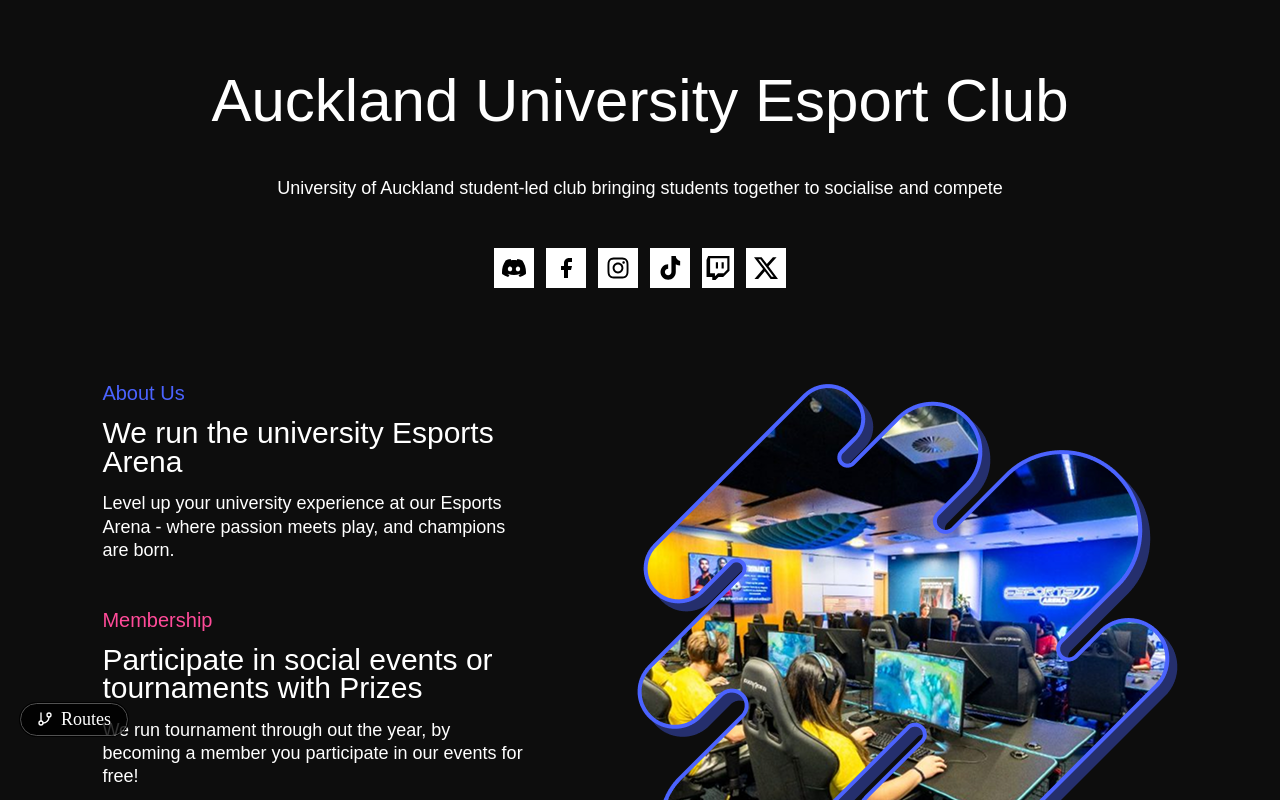
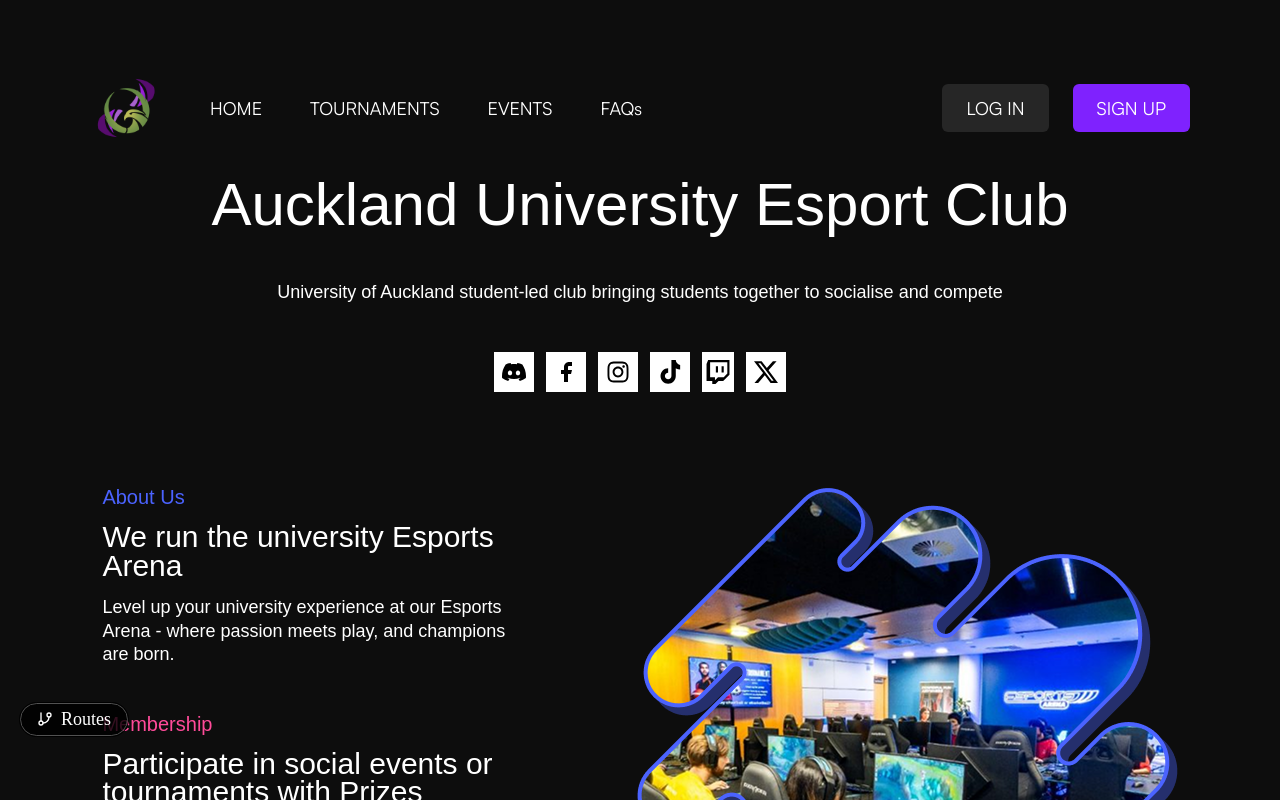
Before and after one commit to UoaWDCC/esports-club, a Next.js app: page / in a window 1280 px wide. Shown: the top 800 px of the page. Built offline with nearby package versions, Linux system fonts and the light colour scheme; a web font is replaced by a local one.

Commit message:
feat: added navbar

```diff
--- a/src/app/(frontend)/(home)/page.tsx
+++ b/src/app/(frontend)/(home)/page.tsx
@@ -3,6 +3,7 @@
 import { LandingImage } from "@/components/assets/image";
 import { Button } from "@/components/button/Button";
 import { PageLayout } from "@/components/layout/PageLayout";
+import Navbar from "@/components/navbar/Navbar";
 
 import { HeroSection } from "./components";
 import { InformationPanel, InformationPanelProps } from "./components/InformationPanel";
@@ -24,6 +25,7 @@
 export default function LandingPage() {
     return (
         <PageLayout>
+            <Navbar />
             <div className="font-tomorrow flex flex-col items-center gap-24">
                 <HeroSection />
                 <div className="flex justify-between gap-24">
--- /dev/null
+++ b/src/components/navbar/Navbar.tsx
@@ -0,0 +1,29 @@
+import React from "react";
+import Image from "next/image";
+import Link from "next/link";
+
+import logo from "@/components/assets/image/AUECLogo.png";
+
+import { Button } from "../button/Button";
+
+export default function Navbar() {
+    return (
+        <nav className="flex w-full max-w-[1100px] items-center justify-between">
+            <div className="flex items-center gap-12">
+                <Image src={logo} width={72} height={72} alt="AUECLogo" />
+                <div className="flex gap-12">
+                    <Link href="/">HOME</Link>
+                    <Link href="/tournaments">TOURNAMENTS</Link>
+                    <Link href="/events">EVENTS</Link>
+                    <Link href="/faqs">FAQs</Link>
+                </div>
+            </div>
+            <div className="flex h-12 gap-6">
+                <Button variant={{ style: "solid" }} href="/auth/sign-in">
+                    LOG IN
+                </Button>
+                <Button href="/auth/sign-up">SIGN UP</Button>
+            </div>
+        </nav>
+    );
+}
```
